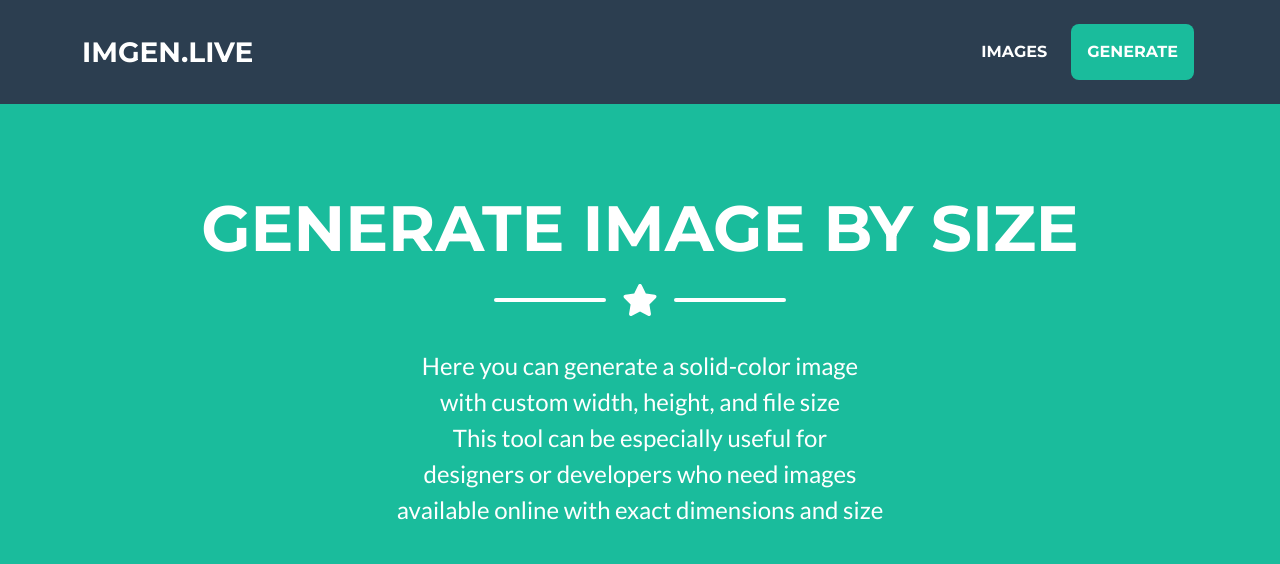
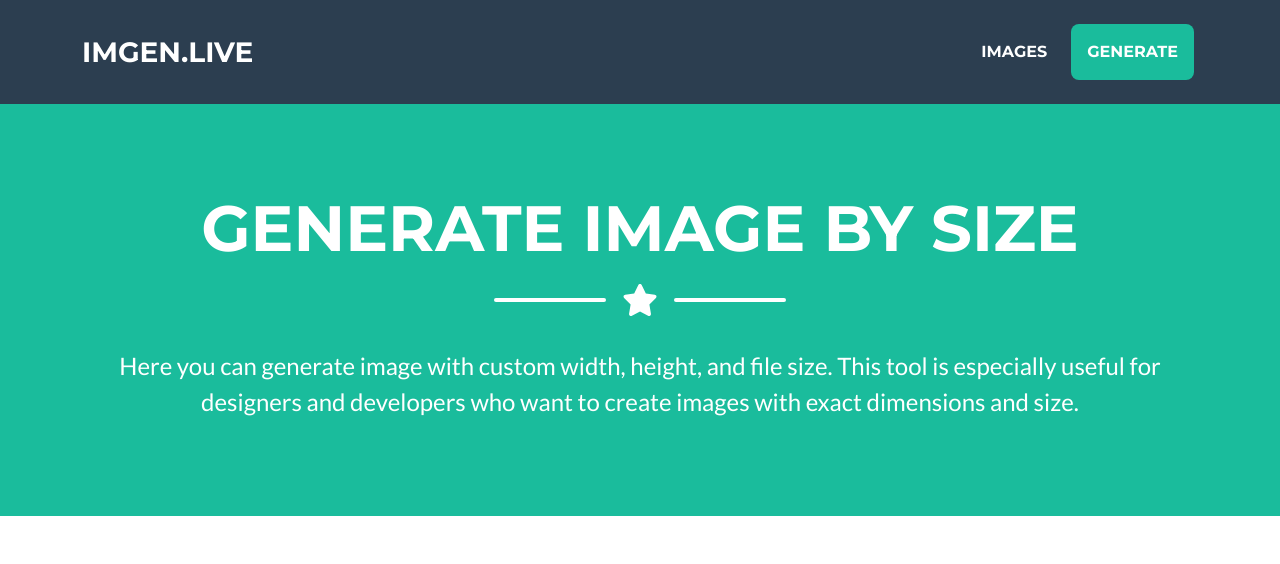
Before and after one commit to VitalySvyatyuk/imgen, a Django app: page / in a window 1280 px wide. Shown: the top 564 px of the page. Run offline with Django 5.2, Linux system fonts and the light colour scheme; data that the repository does not hold is empty; some libraries are stand-ins or nearby versions.

Commit message:
Update description

```diff
--- a/templates/index.html
+++ b/templates/index.html
@@ -48,11 +48,11 @@
                     <div class="divider-custom-icon"><i class="fas fa-star"></i></div>
                     <div class="divider-custom-line"></div>
                 </div>
-                <p class="masthead-subheading font-weight-light mb-0">Here you can generate a solid-color image</p>
-                <p class="masthead-subheading font-weight-light mb-0">with custom width, height, and file size</p>
-                <p class="masthead-subheading font-weight-light mb-0">This tool can be especially useful for</p>
-                <p class="masthead-subheading font-weight-light mb-0">designers or developers who need images </p>
-                <p class="masthead-subheading font-weight-light mb-0">available online with exact dimensions and size</p>
+                <p class="masthead-subheading font-weight-light mb-0">
+                    Here you can generate image with custom width, height, and file size.
+                    This tool is especially useful for designers and developers who want to
+                    create images with exact dimensions and size.
+                </p>
             </div>
         </header>
         <section class="page-section" id="generatedImages">
```
